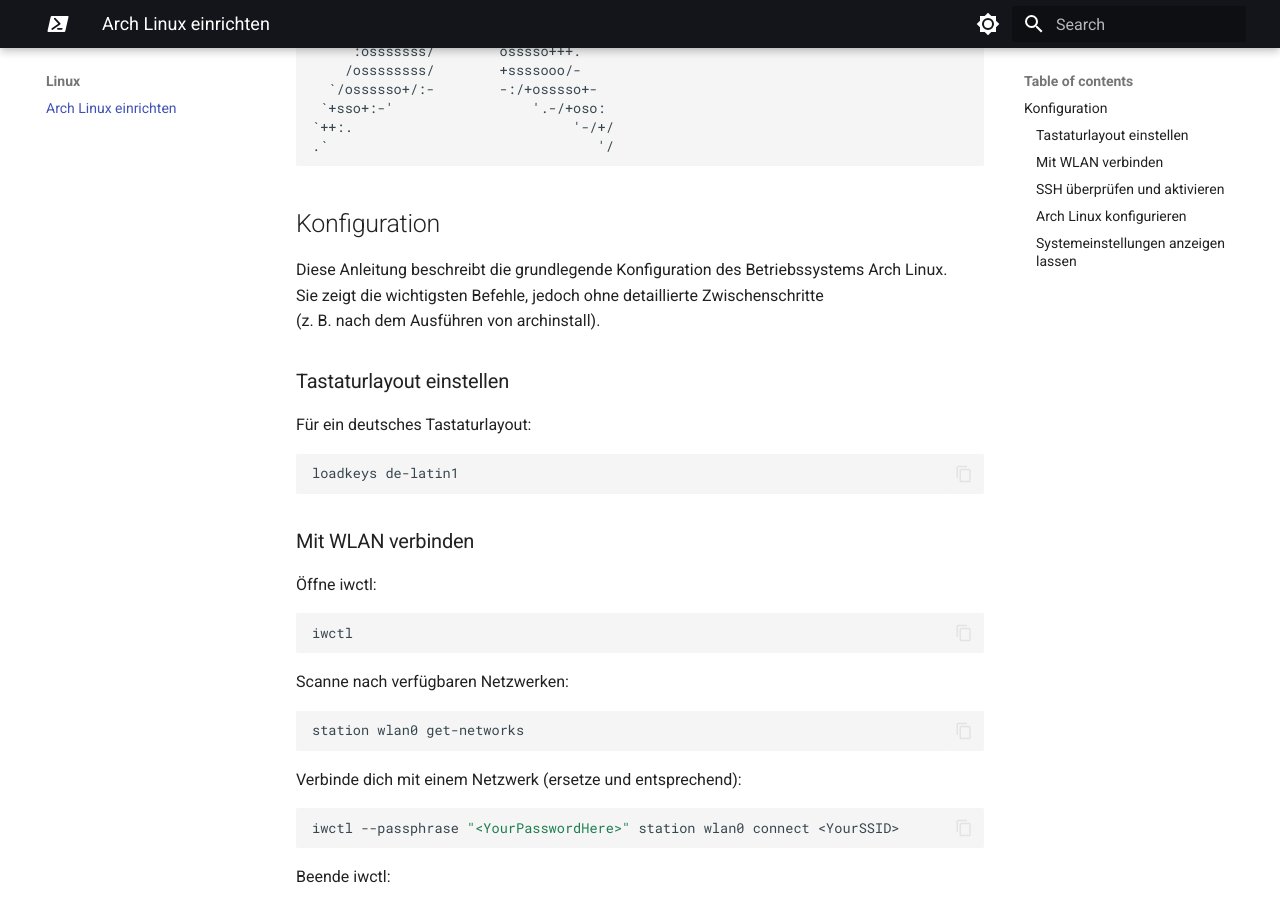
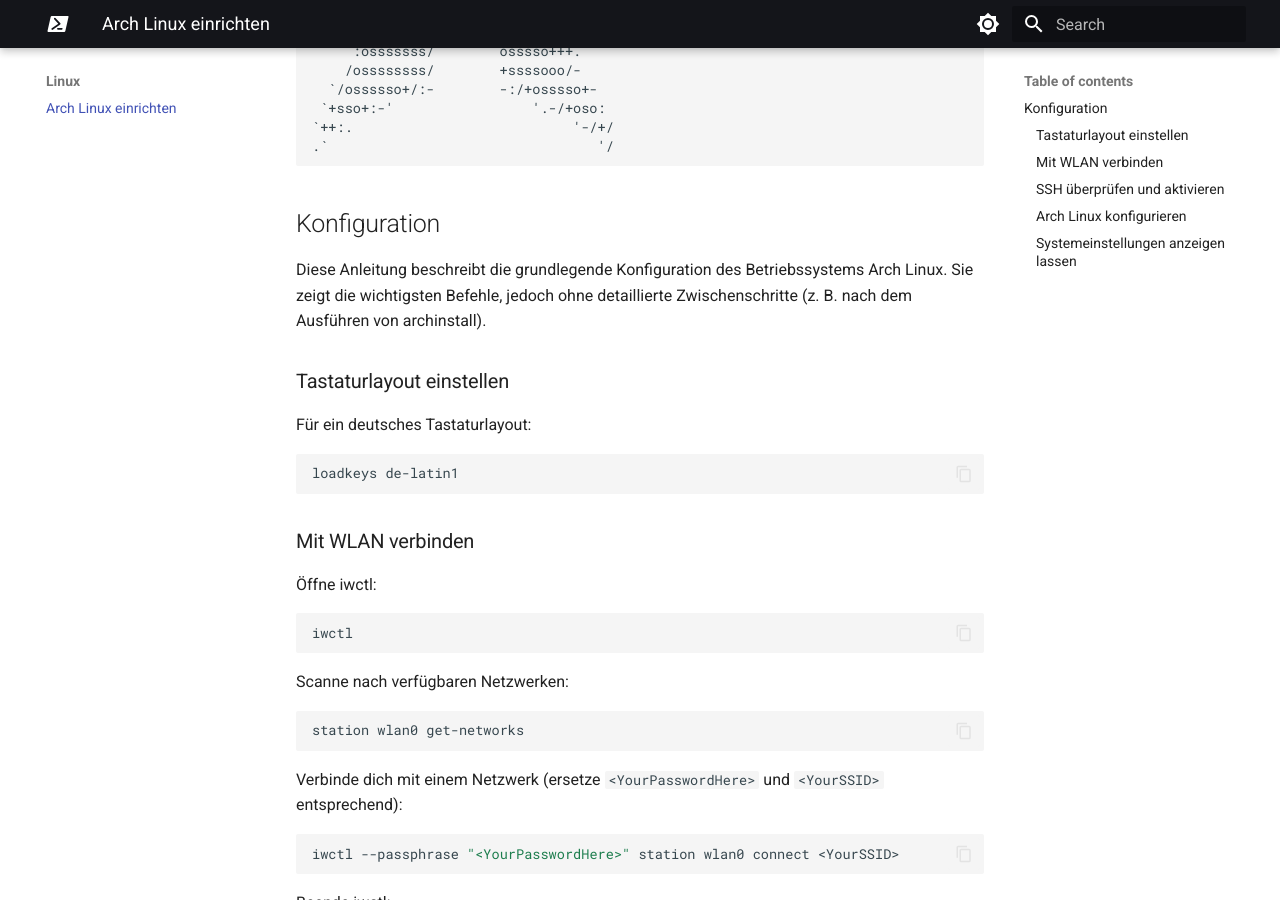
Before and after one commit to kuchapo/UNYKAD, an MkDocs documentation site: the page built from docs/Linux/arch_linux_einrichten.md, in a window 1280 px wide and 900 px high, scrolled down 444 px. Built offline with MkDocs 1.6.1 and Material for MkDocs 9.7.7, drawn with Linux system fonts in a browser that asks for light colours.

Commit message:
Arch Linux Page überarbeitet

````diff
--- a/docs/Linux/arch_linux_einrichten.md
+++ b/docs/Linux/arch_linux_einrichten.md
@@ -1,6 +1,6 @@
 # Arch Linux einrichten
 
-```
+```Arch
                   -`
                  .o+`
                 `ooo/
@@ -24,9 +24,7 @@
 
 ## Konfiguration
 
-Diese Anleitung beschreibt die grundlegende Konfiguration des Betriebssystems Arch Linux.
-Sie zeigt die wichtigsten Befehle, jedoch ohne detaillierte Zwischenschritte
-(z. B. nach dem Ausführen von archinstall).
+Diese Anleitung beschreibt die grundlegende Konfiguration des Betriebssystems Arch Linux. Sie zeigt die wichtigsten Befehle, jedoch ohne detaillierte Zwischenschritte (z. B. nach dem Ausführen von archinstall).
 
 ### Tastaturlayout einstellen
 
@@ -50,7 +48,7 @@
 station wlan0 get-networks
 ```
 
-Verbinde dich mit einem Netzwerk (ersetze <YourPasswordHere> und <YourSSID> entsprechend):
+  Verbinde dich mit einem Netzwerk (ersetze `<YourPasswordHere>` und `<YourSSID>` entsprechend):
 
 ```bash
 iwctl --passphrase "<YourPasswordHere>" station wlan0 connect <YourSSID>
@@ -89,6 +87,7 @@
 ```bash
 archinstall
 ```
+
 ### Systemeinstellungen anzeigen lassen
 
 Installiere das Tool fastfetch (ähnlich wie Neofetch, um Systeminformationen anzuzeigen):
````
